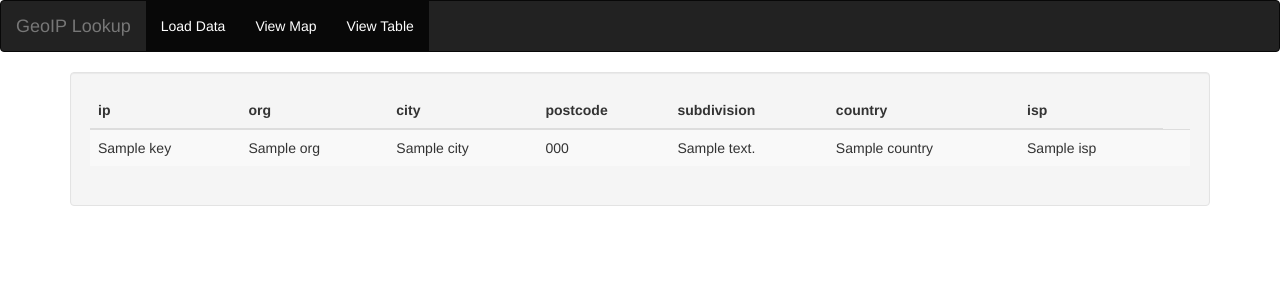
After one commit to alexwoolford/geoipLookupMap, a Flask app: template templates/viewTable.html in a window 1280 px wide. The commit adds this page. Shown: the top 300 px of the page. Run offline with Flask 2, Linux system fonts and the light colour scheme; the template is opened without the code that fills it: most values are stand-ins (such as "Sample title", 1, 10 or a date in 2020); some libraries are stand-ins or nearby versions.

Commit message:
Added table view

```diff
--- a/app.py
+++ b/app.py
@@ -16,14 +16,23 @@ def loadData():
         ips = request.form['ipAddressBox'].split()
         geoipAttributes = dict()
         for ip in ips:
-            geoipAttributes[ip] = getGeoipAttributes(ip)
-        return render_template('viewMap.html', geoipAttributes=geoipAttributes)
-    if request.method == 'GET':
-        return render_template('loadData.html')
+            try:
+                geoipAttributes[ip] = getGeoipAttributes(ip)
+            except:
+                flash('An error occurred processing IP ' + ip)
+        session['geoipAttributes'] = geoipAttributes
+        flash('Geolocated ' + str(len(geoipAttributes)) + ' IP addresses.')
+    return render_template('loadData.html')
 
 @app.route('/viewMap', methods = ['GET', 'POST'])
-def viewMap(geoipAttributes = None):
+def viewMap():
+    geoipAttributes = session['geoipAttributes']
     return render_template('viewMap.html', geoipAttributes=geoipAttributes)
+
+@app.route('/viewTable', methods = ['GET', 'POST'])
+def viewTable():
+    geoipAttributes = session['geoipAttributes']
+    return render_template('viewTable.html', geoipAttributes=geoipAttributes)
 
 readerCity = geoip2.database.Reader('GeoIP2-City.mmdb')
 readerISP = geoip2.database.Reader('GeoIP2-ISP.mmdb')
@@ -31,7 +40,7 @@ readerISP = geoip2.database.Reader('GeoIP2-ISP.mmdb')
 def getGeoipAttributes(ip):
     responseCity = readerCity.city(ip)
     responseISP = readerISP.omni(ip)
-    return {'lat':responseCity.location.latitude, 'long':responseCity.location.longitude, 'city':responseCity.city.name, 'postCode':responseCity.postal.code, 'org':responseISP.raw['organization'], 'isp':responseISP.raw['isp']}
+    return {'lat':responseCity.location.latitude, 'long':responseCity.location.longitude, 'city':responseCity.city.name, 'postcode':responseCity.postal.code, 'subdivision':responseCity.subdivisions.most_specific.name, 'country':responseCity.country.name, 'org':responseISP.raw['organization'], 'isp':responseISP.raw['isp']}
 
 if __name__ == "__main__":
     app.run(debug=True, port=5000)
--- a/templates/layout.html
+++ b/templates/layout.html
@@ -26,6 +26,7 @@
           <ul class="nav navbar-nav">
             <li class="active"><a href="/loadData">Load Data</a></li>
             <li class="active"><a href="/viewMap">View Map</a></li>
+            <li class="active"><a href="/viewTable">View Table</a></li>
           </ul>
 
         </div>
--- a/templates/viewMap.html
+++ b/templates/viewMap.html
@@ -23,7 +23,7 @@
 
   {% if geoipAttributes %}
     {% for key, value in geoipAttributes.iteritems() %}
-		var popup = L.popup().setLatLng([{{ value['lat'] }}, {{ value['long'] }}]).setContent("org: {{ value['org'] }}").addTo(map);
+		var popup = L.popup().setLatLng([{{ value['lat'] }}, {{ value['long'] }}]).setContent("{{ key }}<br>{{ value['org'] }}").addTo(map);
 	{% endfor %}
   {% endif %}
 
--- /dev/null
+++ b/templates/viewTable.html
@@ -0,0 +1,33 @@
+{% extends "layout.html" %}
+{% block content %}
+
+<div class="well">
+<table class="table table-striped">
+  <thead>
+    <th>ip</th>
+    <th>org</th>
+    <th>city</th>
+    <th>postcode</th>
+    <th>subdivision</th>
+    <th>country</th>
+    <th>isp</th>
+  </thead>
+  <tbody>
+  {% if geoipAttributes %}
+    {% for key, value in geoipAttributes.iteritems() %}
+		<tr>
+      <td>{{ key }}</td>
+      <td>{{ value['org'] }}</td>
+      <td>{{ value['city'] }}</td>
+      <td>{{ value['postcode'] }}</td>
+      <td>{{ value['subdivision'] }}</td>
+      <td>{{ value['country'] }}</td>
+      <td>{{ value['isp'] }}<td>
+    </tr>
+	{% endfor %}
+  {% endif %}
+  </tbody>
+</table>
+</div>
+
+{% endblock %}
```
Also changed, not shown: templates/loadData.html (+11 -2 lines).
